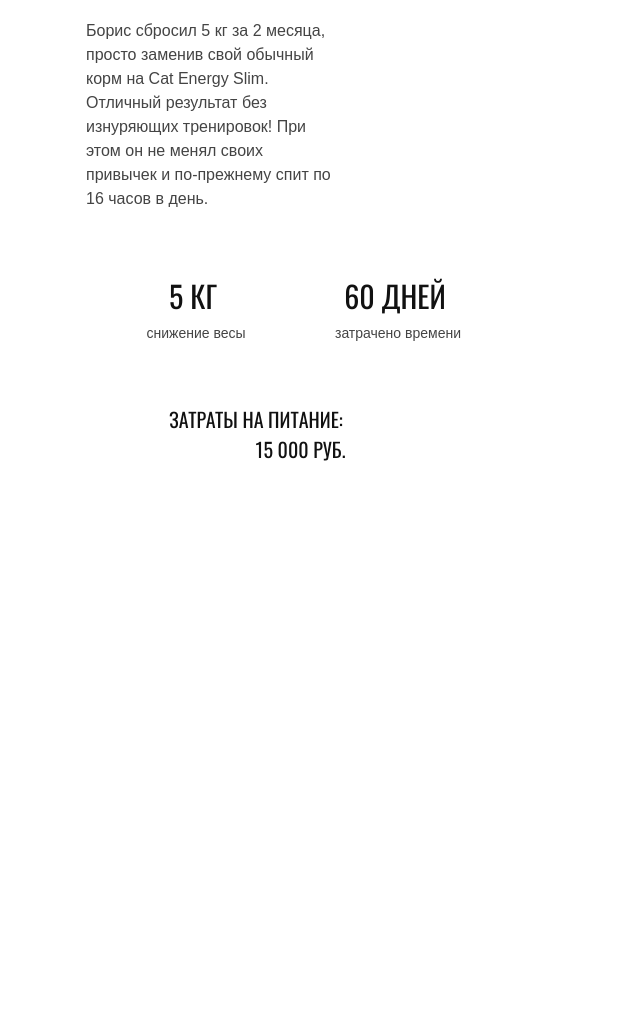
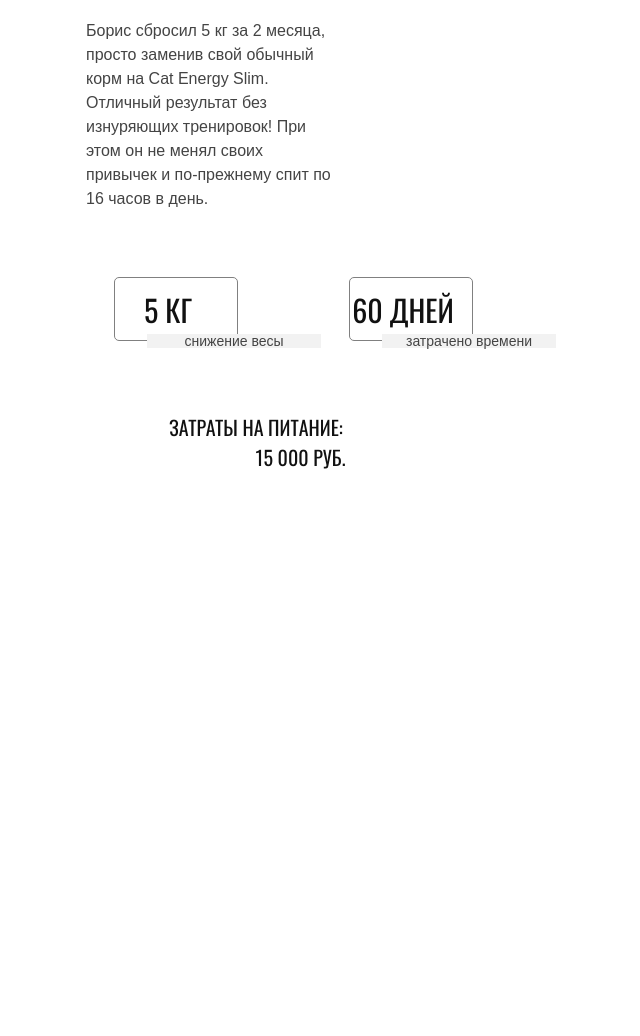
Before and after one commit to GreedoRen/823963-cat-energy, a website: page source/index.html in a window 1280 px wide. Shown: the part 2656-3692 px from the top of the page, without its empty margins (424-1064 px from the left). Drawn offline with nearby package versions, Linux system fonts and the light colour scheme; files that its build step writes are made by us from their sources.

Commit message:
Добавил обводку элементу до-после

```diff
--- a/source/index.html
+++ b/source/index.html
@@ -275,13 +275,13 @@
         <picture>
           <source media="(min-width: 1300px)" srcset="../img/before-desktop@1x.png, ../img/before-desktop@2x.png 2x">
           <source media="(min-width: 768px)" srcset="../img/before-tablet@1x.png, ../img/before-tablet@2x.png 2x">
-          <img class="before-after__image-before" src="../img/before-mobile@1x.png, ../img/before-mobile@2x.png 2x" alt="Было">
+          <img class="before-after__image-before" src="../img/before-mobile@1x.png" alt="Было">
         </picture>
 
         <picture>
           <source media="(min-width: 1300px)" srcset="../img/after-desktop@1x.png, ../img/after-desktop@2x.png 2x">
           <source media="(min-width: 768px)" srcset="../img/after-tablet@1x.png, ../img/after-tablet@2x.png 2x">
-          <img class="before-after__image-after hidden" src="../img/after-mobile@1x.png, ../img/after-mobile@2x.png 2x" alt="Стало">
+          <img class="before-after__image-after hidden" src="../img/after-mobile@1x.png" alt="Стало">
         </picture>
 
         <fieldset class="before-after__radio-btn">
--- a/source/sass/blocks/before-after.scss
+++ b/source/sass/blocks/before-after.scss
@@ -32,22 +32,29 @@
 }
 
 .before-after__uppertext {
-  padding-bottom: 8px;
+  padding-bottom: 13px;
   padding-right: 5px;
+  padding-top: 13px;
 
   font-size: 24px;
   line-height: 24px;
   text-transform: uppercase;
   color: #111111;
+
+  border: 1px solid grey;
+  border-radius: 5px;
+  width: 124px;
 }
 
 .before-after__undertext {
-  padding-right: 10px;
+  margin-left: 33px;
+  margin-top: -7px;
 
   width: 60px;
   font-size: 12px;
   line-height: 12px;
   font-family: "Arial", "Helvetica", sans-serif;
+  background-color: #f2f2f2;
 }
 
 .before-after__cost {
--- a/source/sass/blocks/categories.scss
+++ b/source/sass/blocks/categories.scss
@@ -20,7 +20,6 @@
 }
 
 .categories__slim-pro {
-  width: 280px;
   min-height: 268px;
   margin-top: 20px;
 
--- a/source/sass/blocks/stock.scss
+++ b/source/sass/blocks/stock.scss
@@ -1,6 +1,6 @@
 .stock {
   position: relative;
-  max-width: 280px;
+  // max-width: 280px;
   min-height: 289px;
 
   // margin: 0 auto;
```
